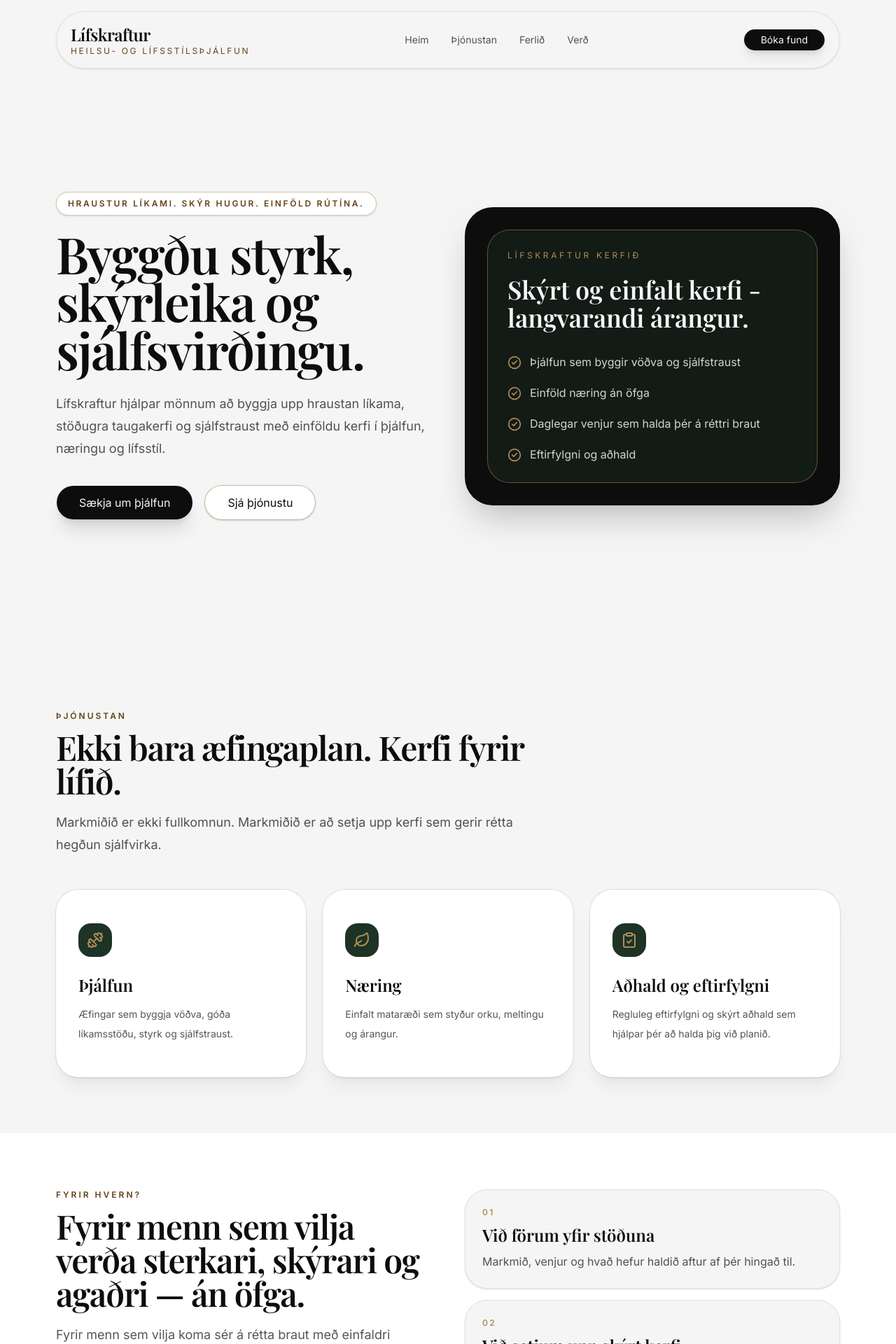
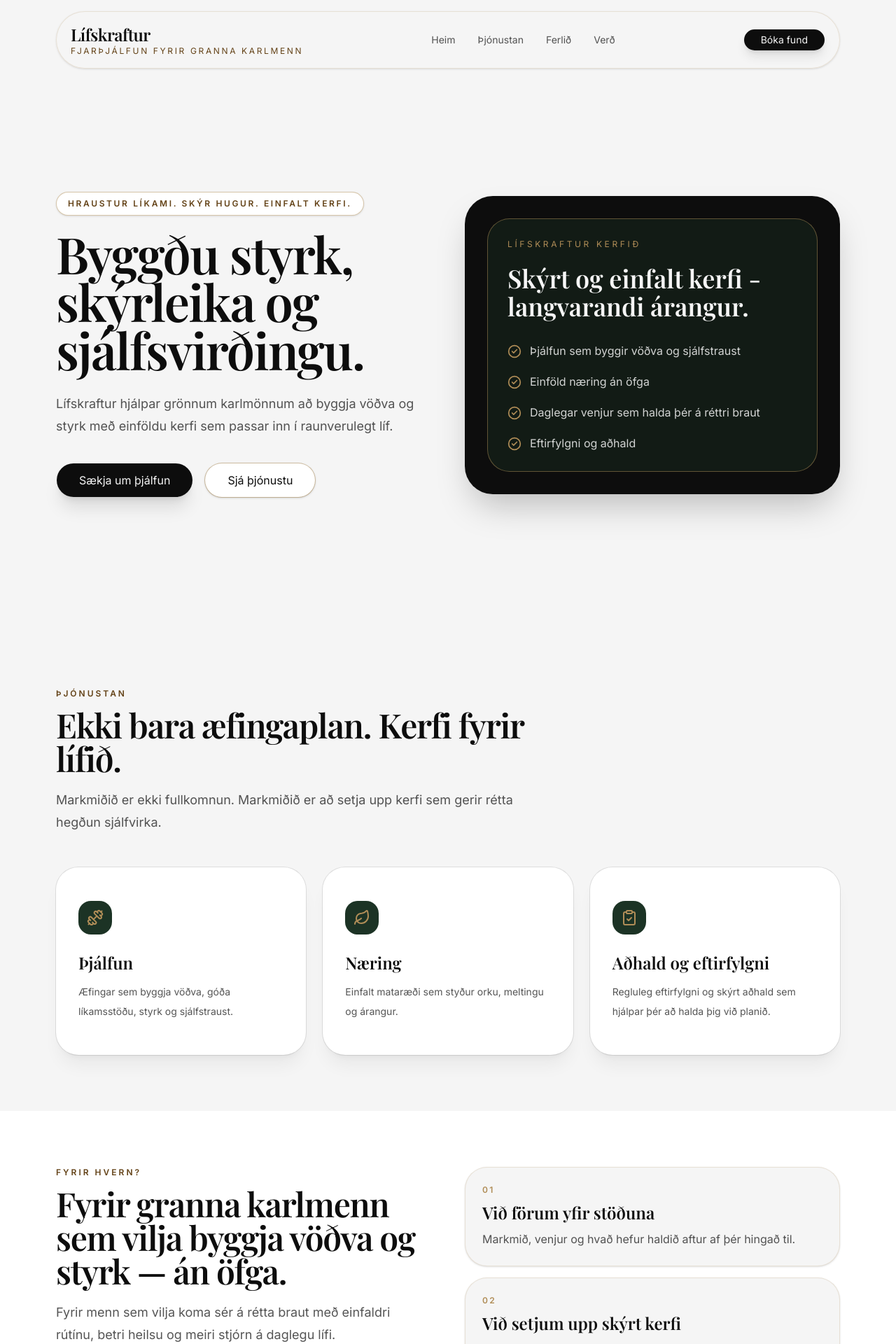
Before and after one commit to egillj96/lifskraftur-thjalfun, a Next.js app: page / in a window 1280 px wide. Shown: the top 1920 px of the page at 70% size. Built offline with nearby package versions, Linux system fonts and the light colour scheme.

Commit message:
fjarþjálfun fyrir granna karlmenn

```diff
--- a/app/layout.tsx
+++ b/app/layout.tsx
@@ -15,7 +15,7 @@ const geistMono = Geist_Mono({
 });
 
 export const metadata: Metadata = {
-  title: "Lífskraftur - Heilsu- og lífsstílsþjálfun",
+  title: "Lífskraftur - Fjarþjálfun",
   description: "Generated by create next app",
 };
 
--- a/app/page.tsx
+++ b/app/page.tsx
@@ -60,7 +60,7 @@ export default function LifskrafturLandingPage() {
                 Lífskraftur
               </div>
               <div className="text-xs uppercase tracking-[0.22em] text-[var(--sand)]">
-                Heilsu- og lífsstílsþjálfun
+                Fjarþjálfun fyrir granna karlmenn
               </div>
             </div>
           </a>
@@ -101,7 +101,7 @@ export default function LifskrafturLandingPage() {
         <div className="mx-auto grid max-w-6xl items-center gap-12 py-20 md:grid-cols-2 md:py-28">
           <div>
             <p className="mb-5 inline-flex rounded-full border border-[var(--border-gold-strong)] bg-white px-4 py-2 text-xs font-semibold uppercase tracking-[0.22em] text-[var(--sand)] shadow-sm">
-              Hraustur líkami. Skýr hugur. Einföld rútína.
+              Hraustur líkami. Skýr hugur. Einfalt kerfi.
             </p>
 
             <h1
@@ -111,9 +111,8 @@ export default function LifskrafturLandingPage() {
             </h1>
 
             <p className="mt-7 max-w-xl text-lg leading-8 text-[var(--foreground)]/70">
-              Lífskraftur hjálpar mönnum að byggja upp hraustan líkama, stöðugra
-              taugakerfi og sjálfstraust með einföldu kerfi í þjálfun, næringu
-              og lífsstíl.
+              Lífskraftur hjálpar grönnum karlmönnum að byggja vöðva og styrk
+              með einföldu kerfi sem passar inn í raunverulegt líf.
             </p>
 
             <div className="mt-9 flex flex-col gap-4 sm:flex-row">
@@ -215,7 +214,7 @@ export default function LifskrafturLandingPage() {
             <h2
               className={`${display.className} mt-3 text-5xl font-semibold tracking-tight`}
             >
-              Fyrir menn sem vilja verða sterkari, skýrari og agaðri — án öfga.
+              Fyrir granna karlmenn sem vilja byggja vöðva og styrk — án öfga.
             </h2>
 
             <p className="mt-5 text-lg leading-8 text-[var(--foreground)]/70">
@@ -284,9 +283,8 @@ export default function LifskrafturLandingPage() {
               </p>
 
               <p>
-                Í dag hjálpa ég mönnum að losna við ringulreiðina sem fylgir oft
-                nýjum lífsstíl og að byggja upp styrk, betri venjur og meiri
-                sjálfsvirðingu með skýru og raunhæfu kerfi.
+                Í dag hjálpa ég grönnum karlmönnum að byggja sig upp með skýru
+                og raunhæfu kerfi.
               </p>
             </div>
           </div>
```
